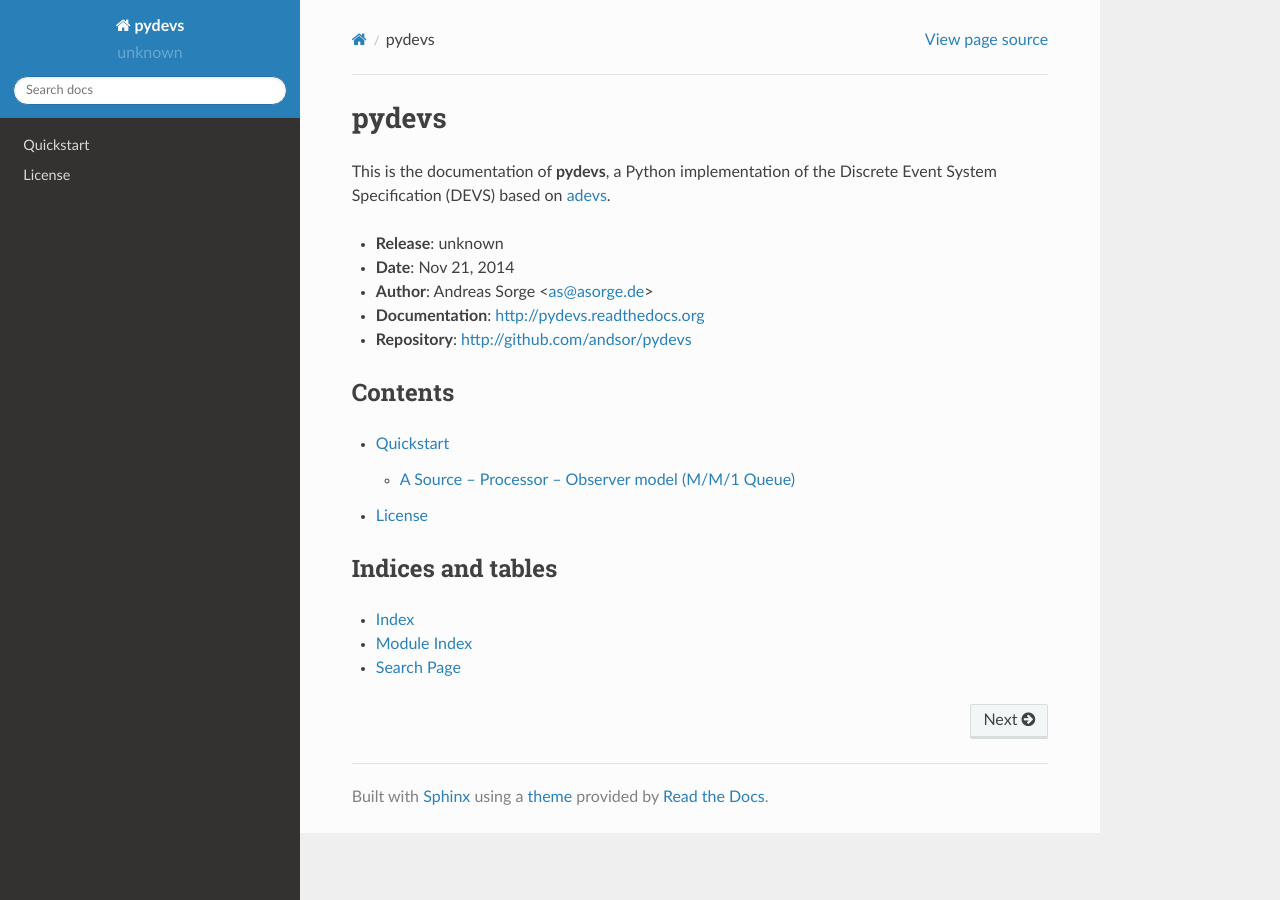
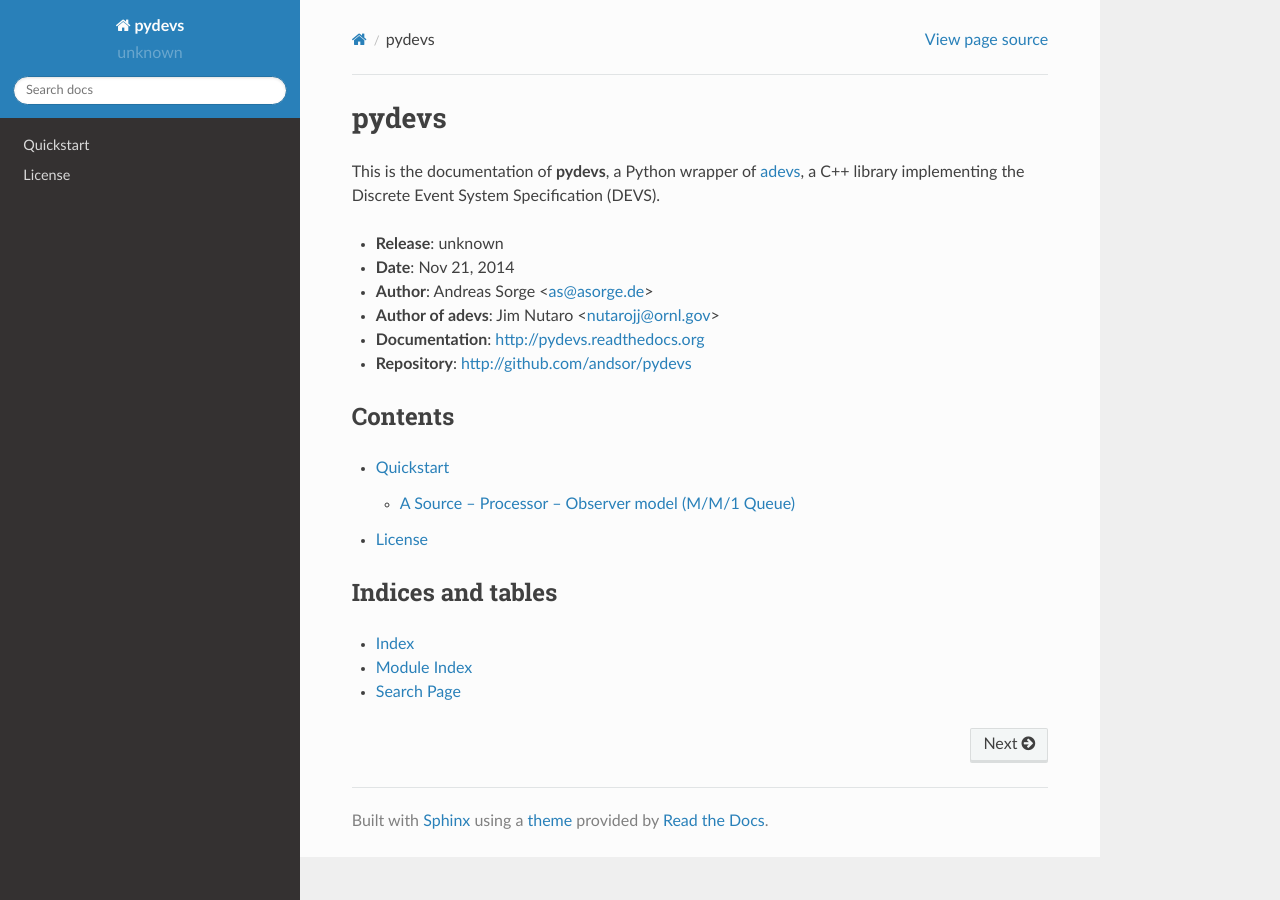
Before and after one commit to andsor/pydevs, a Sphinx documentation site: the page built from docs/index.rst, in a window 1280 px wide. Built offline with Sphinx 7.4.7 and the Read the Docs theme 2.0.0, drawn with Linux system fonts in a browser that asks for light colours; pages that are not in the unit, such as notebooks, are missing from menus.

Commit message:
Credit Jim Nutaro

```diff
--- a/README.rst
+++ b/README.rst
@@ -2,7 +2,8 @@
 pydevs
 ======
 
-A Python implementation of the Discrete Event System Specification (DEVS) based on `adevs`_
+A Python wrapper of `adevs`_, a C++ library implementing the Discrete Event
+System Specification (DEVS).
 
 .. _adevs: http://web.ornl.gov/~1qn/adevs/
 
--- a/docs/index.rst
+++ b/docs/index.rst
@@ -2,13 +2,15 @@
 pydevs
 ======
 
-This is the documentation of **pydevs**, a Python implementation of the Discrete Event System Specification (DEVS) based on `adevs`_.
+This is the documentation of **pydevs**, a Python wrapper of `adevs`_, a C++
+library implementing the Discrete Event System Specification (DEVS).
 
 .. _adevs: http://web.ornl.gov/~1qn/adevs/
 
 * **Release**: |release|
 * **Date**: |today|
 * **Author**: Andreas Sorge <as@asorge.de>
+* **Author of adevs**: Jim Nutaro <nutarojj@ornl.gov>
 * **Documentation**: http://pydevs.readthedocs.org
 * **Repository**: http://github.com/andsor/pydevs
 
```
